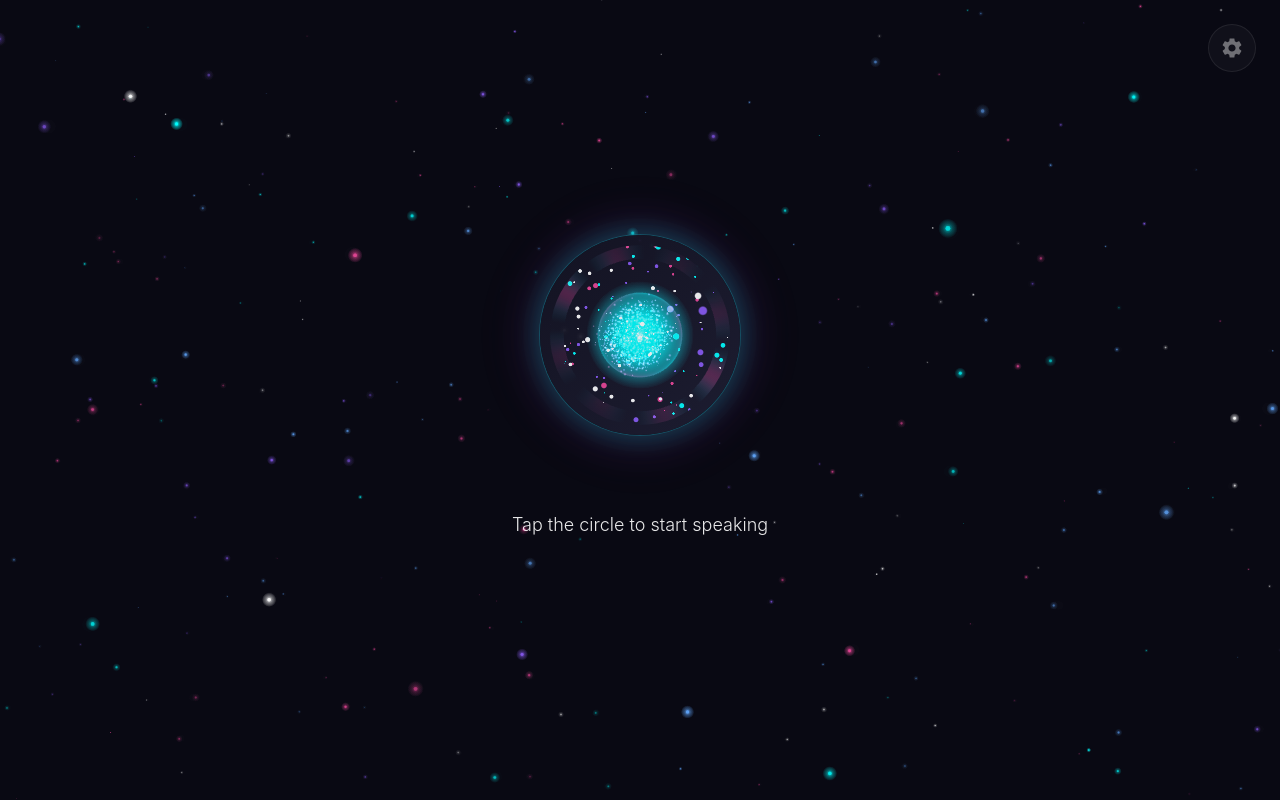
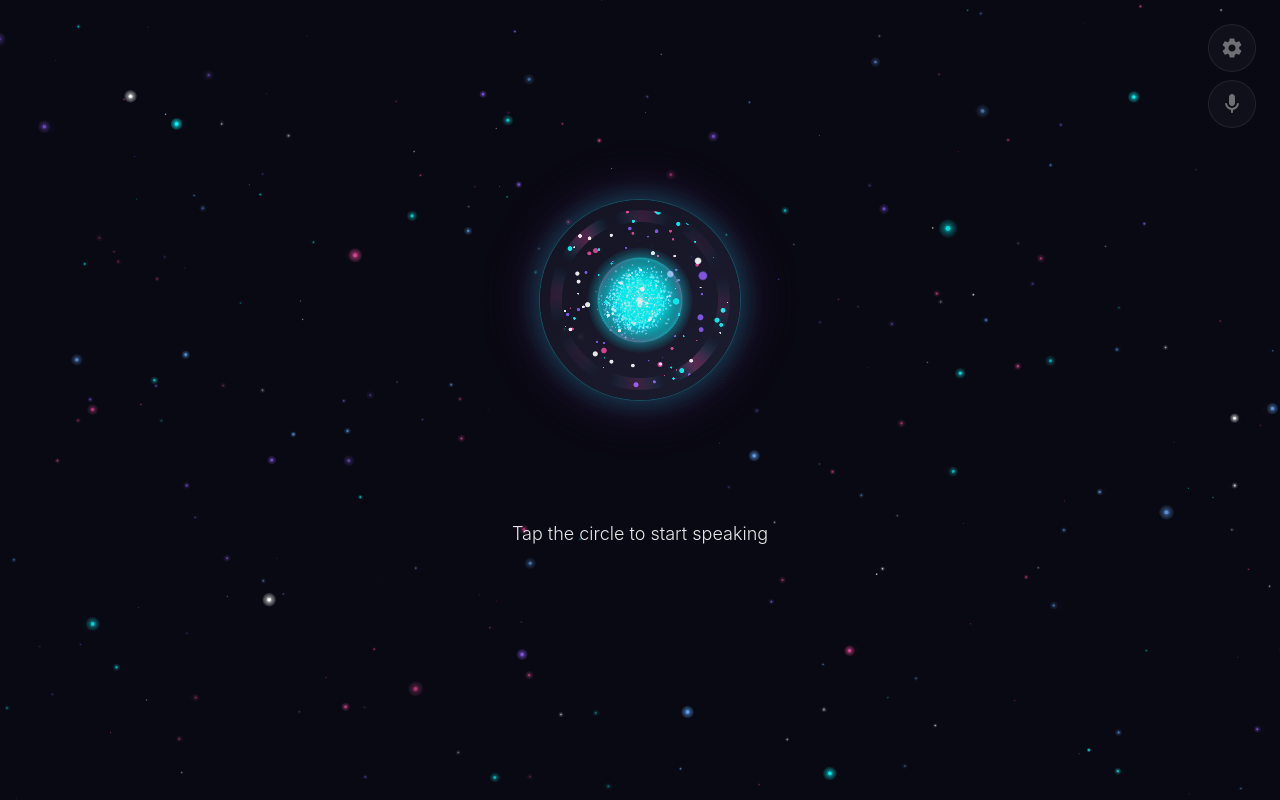
Before and after one commit to TrentApps-com/Assistant, a Flask app: page / in a window 1280 px wide. Run offline with Flask 3, Linux system fonts and the light colour scheme; data that the repository does not hold is empty.

Commit message:
Smooth animations, mute button, fixed layout, scrolling text
ANIMATION FIXES:
- Speaking CSS: 0.5s → 3s animation (no flash)
- Core shader: Single smooth wave with cubic easing
- All breathing: Slow 12-second cycle, reduced amplitude
- Color mixing: 8-second cycle instead of fast

LAYOUT FIXES:
- Lock orb position with absolute positioning
- Fixed height transcript (120px) so text doesn't move orb
- Move orb slightly above center

MUTE BUTTON:
- Added mute button below settings
- Shows muted state when not listening
- Pauses recognition when muted
- Resumes when unmuted

SCROLLING TEXT:
- Text scrolls when long
- Fade gradient at top
- Hidden scrollbar
- Auto-scroll to bottom

🤖 Generated with [Claude Code](https://claude.com/claude-code)

Co-Authored-By: Claude Opus 4.5 <noreply@anthropic.com>

```diff
--- a/static/orb.js
+++ b/static/orb.js
@@ -560,15 +560,24 @@ class NeonOrb {
                 uniform float uAudioLevel;
                 varying float vIntensity;
 
+                // Smooth easing function for curved oscillation
+                float smoothPulse(float t) {
+                    float s = sin(t);
+                    // Cubic easing for smoother curves at peaks
+                    return s * s * s * sign(s) * 0.5 + s * 0.5;
+                }
+
                 void main() {
-                    // Always-pulsing core - alive even without audio
-                    float basePulse = sin(uTime * 2.5) * 0.15 + sin(uTime * 1.7) * 0.1;
-                    float audioPulse = uAudioLevel * 0.4;
-                    vIntensity = 0.85 + basePulse + audioPulse;
+                    // SLOW, smooth pulsing - single gentle wave
+                    float slowTime = uTime * 0.4;
+                    float basePulse = smoothPulse(slowTime) * 0.08;
+                    float audioPulse = uAudioLevel * 0.25;
+                    vIntensity = 0.9 + basePulse + audioPulse;
 
-                    // Core size pulses continuously, grows more with audio
-                    float baseSize = 100.0 + sin(uTime * 2.0) * 15.0 + sin(uTime * 3.3) * 8.0;
-                    float audioSize = uAudioLevel * 50.0;
+                    // Core size - ONE slow smooth wave, not multiple interfering
+                    float sizeWave = smoothPulse(uTime * 0.5) * 8.0;
+                    float baseSize = 95.0 + sizeWave;
+                    float audioSize = uAudioLevel * 35.0;
 
                     vec4 mvPosition = modelViewMatrix * vec4(position, 1.0);
                     gl_PointSize = (baseSize + audioSize) / -mvPosition.z;
@@ -591,14 +600,14 @@ class NeonOrb {
                     float glow3 = smoothstep(0.2, 0.0, dist);
                     float glow4 = smoothstep(0.08, 0.0, dist);
 
-                    // Pulsing color mix
-                    float colorMix = sin(uTime * 2.0) * 0.5 + 0.5;
+                    // SLOW color transition - 8 second cycle
+                    float colorMix = sin(uTime * 0.25) * 0.5 + 0.5;
                     vec3 baseColor = mix(uColor1, uColor2, colorMix);
 
                     vec3 color = baseColor * glow1 * 0.4;
                     color += mix(baseColor, vec3(1.0), 0.5) * glow2 * 0.3;
                     color += vec3(1.0) * glow3 * 0.4;
-                    color += vec3(1.0) * glow4 * 0.6; // Bright white center
+                    color += vec3(1.0) * glow4 * 0.6;
 
                     float alpha = glow1 * vIntensity;
                     gl_FragColor = vec4(color, alpha);
@@ -829,19 +838,19 @@ class NeonOrb {
         const smoothedAudio = this._smoothedAudio;
 
         // ============================================
-        // ALWAYS-BREATHING GLOBAL SCALE
-        // The orb is always alive - gently pulsing even without audio
-        // Audio makes it breathe MORE, not START breathing
+        // CALM, SMOOTH BREATHING
+        // Single slow wave with eased curves - no sharp turns
         // ============================================
 
-        // Multiple overlapping sine waves for organic, non-mechanical breathing
-        const breath1 = Math.sin(time * 1.2) * 0.035;
-        const breath2 = Math.sin(time * 0.8 + 1.0) * 0.025;
-        const breath3 = Math.sin(time * 2.1) * 0.015;
-        const baseBreath = breath1 + breath2 + breath3;
+        // Single smooth sine wave - slow and gentle
+        const breathPhase = time * 0.5; // ~12 second full cycle
+        const rawBreath = Math.sin(breathPhase);
+        // Ease the sine for smoother peaks (cubic smoothing)
+        const easedBreath = rawBreath * Math.abs(rawBreath) * 0.5 + rawBreath * 0.5;
+        const baseBreath = easedBreath * 0.025; // Subtle amplitude
 
-        // Audio adds to the breathing, doesn't replace it
-        const audioBreath = smoothedAudio * 0.12;
+        // Audio adds gentle expansion
+        const audioBreath = smoothedAudio * 0.08;
         const globalScale = 1.0 + baseBreath + audioBreath;
 
         // ===== UPDATE INNER PARTICLE CLOUD =====
@@ -862,10 +871,11 @@ class NeonOrb {
             this.detailCloudMaterial.uniforms.uTime.value = time;
             this.detailCloudMaterial.uniforms.uAudioLevel.value = smoothedAudio;
 
-            // Slightly offset breathing for layered depth effect
-            const detailBreath1 = Math.sin(time * 1.2 + 0.7) * 0.03;
-            const detailBreath2 = Math.sin(time * 0.9) * 0.02;
-            const detailScale = 1.0 + detailBreath1 + detailBreath2 + audioBreath * 0.85;
+            // Offset phase for layered depth - same smooth curve
+            const detailPhase = time * 0.5 + 1.0;
+            const detailRaw = Math.sin(detailPhase);
+            const detailEased = detailRaw * Math.abs(detailRaw) * 0.5 + detailRaw * 0.5;
+            const detailScale = 1.0 + detailEased * 0.02 + audioBreath * 0.7;
             this.detailCloud.scale.setScalar(detailScale);
 
             // Parallax tilt
@@ -878,9 +888,9 @@ class NeonOrb {
             this.coreMaterial.uniforms.uTime.value = time;
             this.coreMaterial.uniforms.uAudioLevel.value = smoothedAudio;
 
-            // Core has its own internal pulsing via shader
-            // Just add subtle global scale sync
-            const coreScale = 1.0 + baseBreath * 0.5 + audioBreath * 0.8;
+            // Core has its own smooth pulsing via shader
+            // Just sync with global scale subtly
+            const coreScale = 1.0 + baseBreath * 0.4 + audioBreath * 0.6;
             this.corePoint.scale.setScalar(coreScale);
         }
 
@@ -889,13 +899,12 @@ class NeonOrb {
             this.edgeRing.material.uniforms.uTime.value = time;
             this.edgeRing.material.uniforms.uAudioLevel.value = smoothedAudio;
 
-            // Edge ring breathes with the orb
-            const edgeBreath = Math.sin(time * 1.3) * 0.025 + Math.sin(time * 0.7) * 0.02;
-            const edgeScale = 1.0 + edgeBreath + audioBreath * 0.7;
+            // Edge ring breathes smoothly with the orb
+            const edgeScale = 1.0 + baseBreath * 0.6 + audioBreath * 0.5;
             this.edgeRing.scale.setScalar(edgeScale);
 
             // Very slow rotation for shimmer effect
-            this.edgeRing.rotation.y = time * 0.04;
+            this.edgeRing.rotation.y = time * 0.03;
         }
 
         // ===== UPDATE OUTER PARTICLES =====
@@ -906,16 +915,16 @@ class NeonOrb {
 
         // ===== UPDATE OUTER GLOW =====
         if (this.glow && this.glow.material) {
-            // Glow intensity always pulsing
-            const glowPulse = Math.sin(time * 1.4) * 0.12 + Math.sin(time * 0.9) * 0.08;
-            const glowIntensity = 0.55 + glowPulse + smoothedAudio * 0.4;
+            // Glow intensity - slow smooth pulse
+            const glowPhase = time * 0.4;
+            const glowPulse = Math.sin(glowPhase) * 0.08;
+            const glowIntensity = 0.55 + glowPulse + smoothedAudio * 0.3;
             this.glow.material.uniforms.uIntensity.value = glowIntensity;
             this.glow.material.uniforms.uTime.value = time;
             this.glow.material.uniforms.uAudioLevel.value = smoothedAudio;
 
             // Glow expands with breathing
-            const glowBreath = Math.sin(time * 1.1) * 0.04 + Math.sin(time * 0.6) * 0.03;
-            const glowScale = 1.0 + glowBreath + audioBreath * 1.1;
+            const glowScale = 1.0 + baseBreath * 0.8 + audioBreath * 0.9;
             this.glow.scale.setScalar(glowScale);
         }
 
@@ -923,11 +932,10 @@ class NeonOrb {
         if (this.aura && this.aura.material) {
             this.aura.material.uniforms.uTime.value = time;
             // Very slow rotation
-            this.aura.rotation.z = time * 0.15;
+            this.aura.rotation.z = time * 0.1;
 
-            // Aura pulses gently always, more with audio
-            const auraPulse = Math.sin(time * 0.8) * 0.03;
-            const auraScale = 1.0 + auraPulse + smoothedAudio * 0.15;
+            // Aura syncs with global breathing
+            const auraScale = 1.0 + baseBreath * 0.5 + smoothedAudio * 0.1;
             this.aura.scale.setScalar(auraScale);
         }
 
--- a/static/style.css
+++ b/static/style.css
@@ -45,10 +45,15 @@ body {
     display: flex;
     flex-direction: column;
     align-items: center;
-    gap: 50px;
+    gap: 40px;
     max-width: 600px;
     width: 100%;
     padding: 20px;
+    /* Lock the container position - don't shift based on content */
+    position: absolute;
+    top: 50%;
+    left: 50%;
+    transform: translate(-50%, -55%); /* Slightly above center */
 }
 
 /* Voice Avatar Circle - FormFlow Style */
@@ -138,13 +143,13 @@ body {
     }
 }
 
-/* Speaking state - Magenta/pink glow */
+/* Speaking state - Magenta/pink glow - SLOW gentle pulse, no flash */
 .voice-avatar-container.speaking .voice-avatar-circle {
     box-shadow: 0 0 25px 10px rgba(236, 72, 153, 0.4),
                 0 0 50px 20px rgba(236, 72, 153, 0.25),
                 0 0 75px 30px rgba(139, 92, 246, 0.15),
                 0 0 0 1px rgba(236, 72, 153, 0.5);
-    animation: glow-speaking 0.5s ease-in-out infinite;
+    animation: glow-speaking 3s ease-in-out infinite;
     transform: translateZ(0);
     -webkit-transform: translateZ(0);
 }
@@ -157,10 +162,10 @@ body {
                     0 0 0 1px rgba(236, 72, 153, 0.5);
     }
     50% {
-        box-shadow: 0 0 40px 18px rgba(236, 72, 153, 0.55),
-                    0 0 70px 30px rgba(236, 72, 153, 0.35),
-                    0 0 100px 45px rgba(139, 92, 246, 0.2),
-                    0 0 0 1px rgba(236, 72, 153, 0.7);
+        box-shadow: 0 0 32px 13px rgba(236, 72, 153, 0.48),
+                    0 0 58px 24px rgba(236, 72, 153, 0.3),
+                    0 0 85px 35px rgba(139, 92, 246, 0.18),
+                    0 0 0 1px rgba(236, 72, 153, 0.6);
     }
 }
 
@@ -193,15 +198,22 @@ body {
     }
 }
 
-/* Single message display - shows only current text */
+/* Single message display - fixed height with scroll and top fade */
 .interview-transcript {
     width: 100%;
     max-width: 500px;
-    min-height: 80px;
+    height: 120px;
+    min-height: 120px;
+    max-height: 120px;
     display: flex;
-    align-items: center;
+    align-items: flex-end; /* Align to bottom so new text appears at bottom */
     justify-content: center;
     text-align: center;
+    overflow: hidden;
+    position: relative;
+    /* Fade gradient at top */
+    -webkit-mask-image: linear-gradient(to bottom, transparent 0%, black 25%, black 100%);
+    mask-image: linear-gradient(to bottom, transparent 0%, black 25%, black 100%);
 }
 
 .interview-current-text {
@@ -210,6 +222,15 @@ body {
     line-height: 1.7;
     font-weight: 300;
     transition: opacity 0.4s ease;
+    max-height: 120px;
+    overflow-y: auto;
+    scrollbar-width: none; /* Firefox */
+    -ms-overflow-style: none; /* IE/Edge */
+    padding: 10px 0;
+}
+
+.interview-current-text::-webkit-scrollbar {
+    display: none; /* Chrome/Safari */
 }
 
 .interview-current-text.faded {
@@ -241,6 +262,46 @@ body {
 }
 
 .settings-btn svg {
+    width: 24px;
+    height: 24px;
+}
+
+/* Mute Button */
+.mute-btn {
+    position: absolute;
+    top: 80px;
+    right: 24px;
+    background: rgba(255, 255, 255, 0.03);
+    border: 1px solid rgba(255, 255, 255, 0.08);
+    border-radius: 50%;
+    width: 48px;
+    height: 48px;
+    display: flex;
+    align-items: center;
+    justify-content: center;
+    cursor: pointer;
+    color: rgba(255, 255, 255, 0.4);
+    transition: all var(--transition-medium);
+    z-index: 10;
+}
+
+.mute-btn:hover {
+    background: rgba(255, 255, 255, 0.08);
+    color: rgba(255, 255, 255, 0.8);
+}
+
+.mute-btn.muted {
+    background: rgba(239, 68, 68, 0.15);
+    border-color: rgba(239, 68, 68, 0.3);
+    color: rgba(239, 68, 68, 0.8);
+}
+
+.mute-btn.muted:hover {
+    background: rgba(239, 68, 68, 0.25);
+    color: rgba(239, 68, 68, 1);
+}
+
+.mute-btn svg {
     width: 24px;
     height: 24px;
 }
@@ -419,6 +480,13 @@ body {
         height: 40px;
     }
 
+    .mute-btn {
+        top: 64px;
+        right: 16px;
+        width: 40px;
+        height: 40px;
+    }
+
     .settings-panel {
         top: 16px;
         right: 16px;
--- a/templates/index.html
+++ b/templates/index.html
@@ -13,6 +13,16 @@
         <button class="settings-btn" id="settingsBtn" aria-label="Settings">
             <svg viewBox="0 0 24 24" fill="currentColor">
                 <path d="M19.14 12.94c.04-.31.06-.63.06-.94 0-.31-.02-.63-.06-.94l2.03-1.58c.18-.14.23-.41.12-.61l-1.92-3.32c-.12-.22-.37-.29-.59-.22l-2.39.96c-.5-.38-1.03-.7-1.62-.94l-.36-2.54c-.04-.24-.24-.41-.48-.41h-3.84c-.24 0-.43.17-.47.41l-.36 2.54c-.59.24-1.13.57-1.62.94l-2.39-.96c-.22-.08-.47 0-.59.22L2.74 8.87c-.12.21-.08.47.12.61l2.03 1.58c-.04.31-.06.63-.06.94s.02.63.06.94l-2.03 1.58c-.18.14-.23.41-.12.61l1.92 3.32c.12.22.37.29.59.22l2.39-.96c.5.38 1.03.7 1.62.94l.36 2.54c.05.24.24.41.48.41h3.84c.24 0 .44-.17.47-.41l.36-2.54c.59-.24 1.13-.56 1.62-.94l2.39.96c.22.08.47 0 .59-.22l1.92-3.32c.12-.22.07-.47-.12-.61l-2.01-1.58zM12 15.6c-1.98 0-3.6-1.62-3.6-3.6s1.62-3.6 3.6-3.6 3.6 1.62 3.6 3.6-1.62 3.6-3.6 3.6z"/>
+            </svg>
+        </button>
+
+        <!-- Mute Button -->
+        <button class="mute-btn" id="muteBtn" aria-label="Mute microphone">
+            <svg id="micOnIcon" viewBox="0 0 24 24" fill="currentColor">
+                <path d="M12 14c1.66 0 3-1.34 3-3V5c0-1.66-1.34-3-3-3S9 3.34 9 5v6c0 1.66 1.34 3 3 3zm5.91-3c-.49 0-.9.36-.98.85C16.52 14.2 14.47 16 12 16s-4.52-1.8-4.93-4.15c-.08-.49-.49-.85-.98-.85-.61 0-1.09.54-1 1.14.49 3 2.89 5.35 5.91 5.78V20c0 .55.45 1 1 1s1-.45 1-1v-2.08c3.02-.43 5.42-2.78 5.91-5.78.1-.6-.39-1.14-1-1.14z"/>
+            </svg>
+            <svg id="micOffIcon" viewBox="0 0 24 24" fill="currentColor" style="display: none;">
+                <path d="M19 11h-1.7c0 .74-.16 1.43-.43 2.05l1.23 1.23c.56-.98.9-2.09.9-3.28zm-4.02.17c0-.06.02-.11.02-.17V5c0-1.66-1.34-3-3-3S9 3.34 9 5v.18l5.98 5.99zM4.27 3L3 4.27l6.01 6.01V11c0 1.66 1.33 3 2.99 3 .22 0 .44-.03.65-.08l1.66 1.66c-.71.33-1.5.52-2.31.52-2.76 0-5.3-2.1-5.3-5.1H5c0 3.41 2.72 6.23 6 6.72V20c0 .55.45 1 1 1s1-.45 1-1v-2.28c.91-.13 1.77-.45 2.54-.9L19.73 21 21 19.73 4.27 3z"/>
             </svg>
         </button>
 
```
Also changed, not shown: static/voice-assistant.js (+42 -1 lines).
